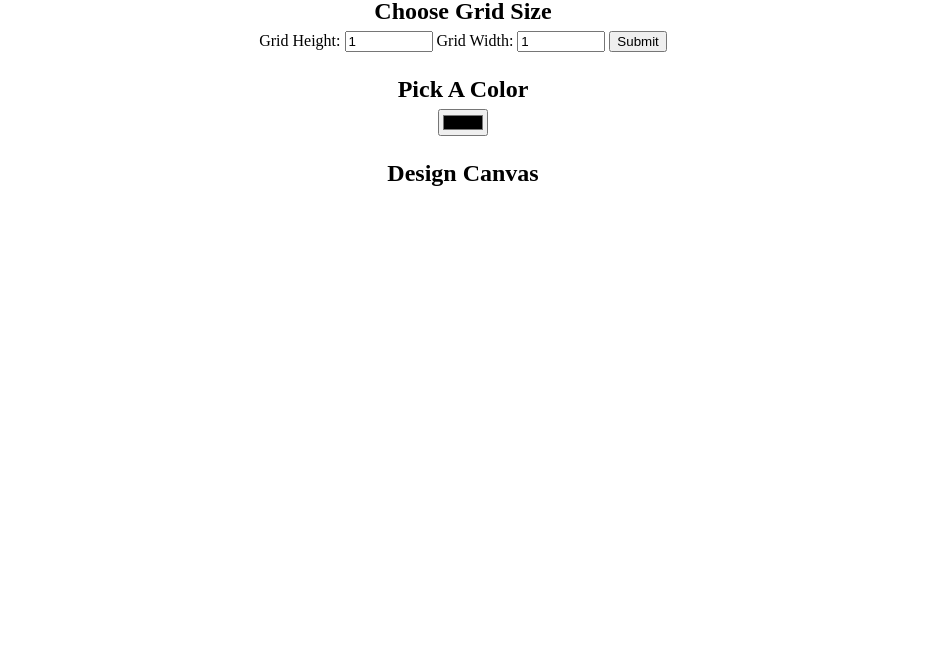
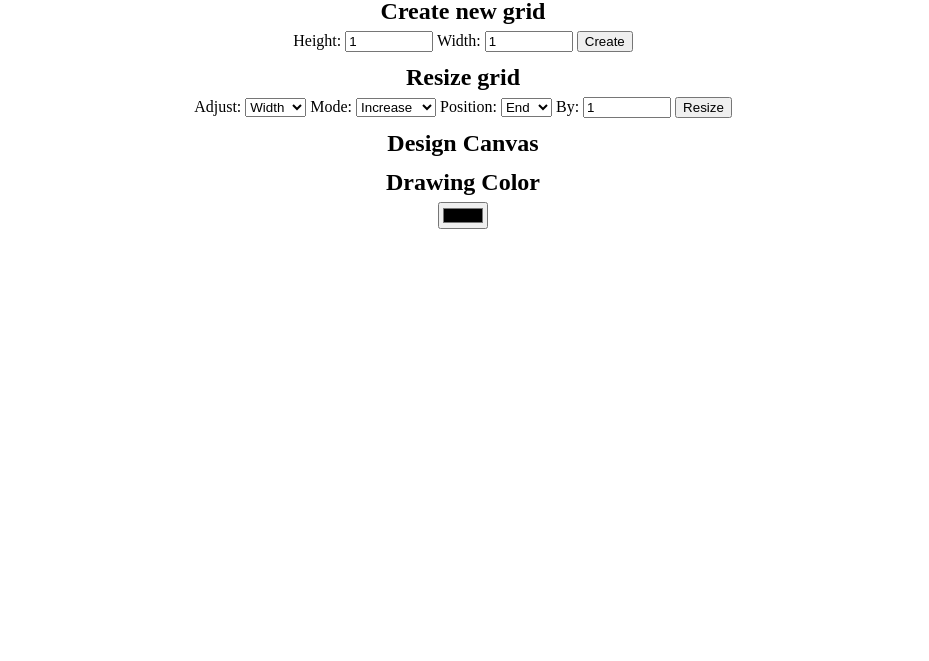
Before and after one commit to Tonerolima/Pixel-Art-Maker, a plain HTML site: page index.html in a window 1280 px wide. Shown: the part 139-800 px from the top of the page, without its empty margins (177-1106 px from the left). Drawn offline with nearby package versions, Linux system fonts and the light colour scheme.

Commit message:
include section to modify existing grid while preserving art

```diff
--- a/index.html
+++ b/index.html
@@ -7,21 +7,63 @@
     <script src="https://ajax.googleapis.com/ajax/libs/jquery/3.3.1/jquery.min.js"></script>
 </head>
 <body>
-    <h1>Lab: Pixel Art Maker</h1>
+    <h1>Pixel Art Maker</h1>
 
-    <h2>Choose Grid Size</h2>
-    <form id="sizePicker">
-        Grid Height:
-        <input type="number" id="inputHeight" name="height" min="1" value="1">
-        Grid Width:
-        <input type="number" id="inputWeight" name="width" min="1" value="1">
-        <input type="submit" value="Submit" title="Submit button" accesskey="j">
-    </form>
+    <div id="firstDiv">
+       <div class="container">
+           <div>
+               <h2>Create new grid</h2>
+               <form id="sizePicker">
+                   <label for="inputHeight">Height:</label>
+                   <input type="number" id="inputHeight" name="height" min="1" value="1">
 
-    <h2>Pick A Color</h2>
-    <input type="color" id="colorPicker">
+                   <label for="inputWeight">Width:</label>
+                   <input type="number" id="inputWeight" name="width" min="1" value="1">
 
-    <h2>Design Canvas</h2>
+                   <input type="submit" value="Create" title="Submit button" accesskey="j">
+               </form>
+           </div>
+           <div>
+               <h2>Resize grid</h2>
+               <form id="adjustGrid">
+                   <label for="axis">Adjust:</label>
+                   <select name="axis" id="axis">
+                       <option value="x">Width</option>
+                       <option value="y">Height</option>
+                       <option value="z">Both</option>
+                   </select>
+
+                   <label for="axis">Mode:</label>
+                   <select name="axis" id="mode">
+                       <option value="add">Increase</option>
+                       <option value="remove">Decrease</option>
+                   </select>
+
+                   <label for="axis">Position:</label>
+                   <select name="pos" id="pos">
+                       <option value="start">Start</option>
+                       <option value="end" selected>End</option>
+                   </select>
+
+                   <label for="size">By:</label>
+                   <input type="number" name="axis" id="size" value="1">
+
+                   <input type="submit" value="Resize" title="Resize button" accesskey="k">
+               </form>
+           </div>
+       </div>
+    </div>
+
+    <div id="canvasHeader">
+        <div>
+            <h2 class="inline">Design Canvas</h2>
+        </div>
+        <div>
+            <h2 class="inline">Drawing Color</h2>
+            <input type="color" id="colorPicker">
+        </div>
+    </div>
+
     <table id="pixelCanvas"></table>
 
     <script src="designs.js"></script>
```
